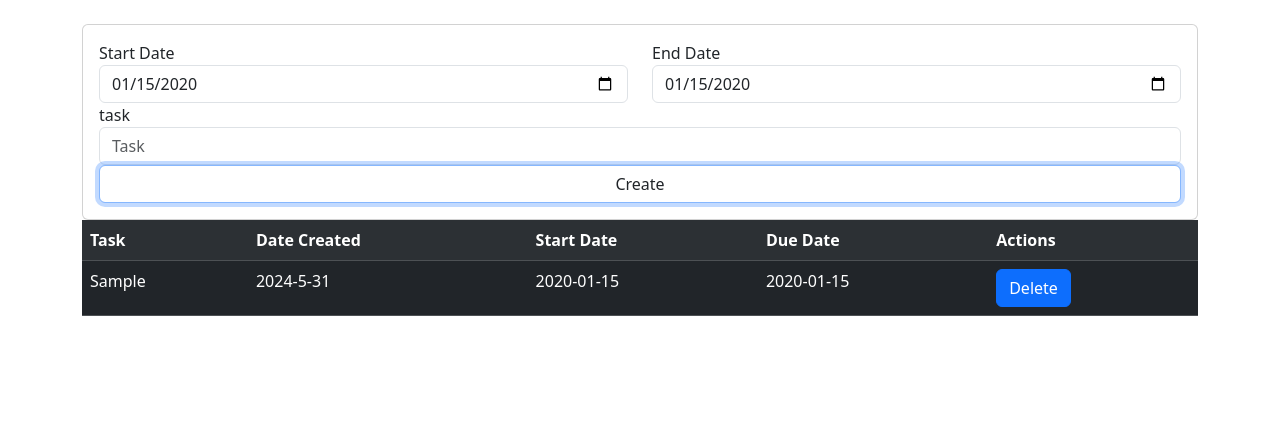
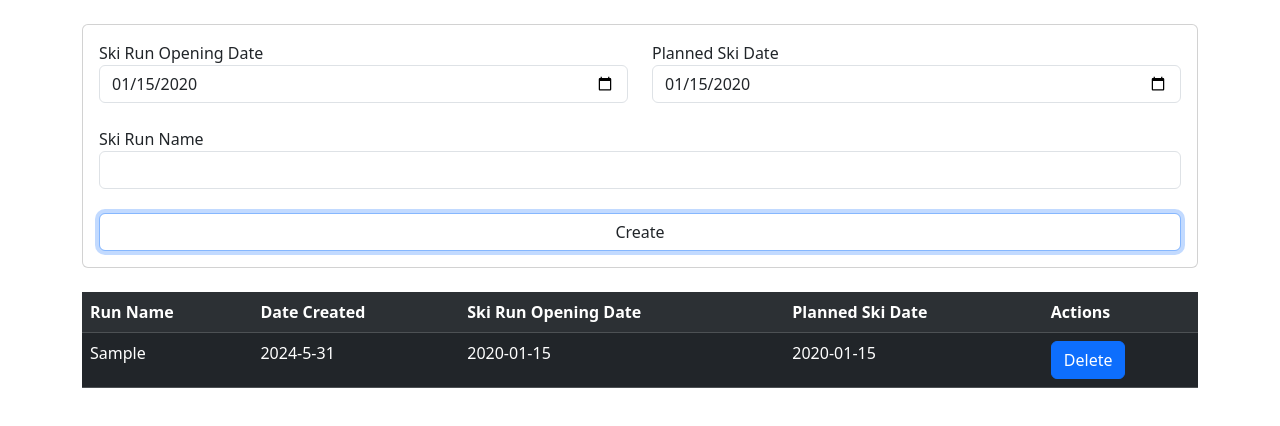
Before and after one commit to stevengrundner/skiRunList, a website: page index.html in a window 1280 px wide. Both pictures are taken after typing "2020-01-15", "2020-01-15", "Sample" into the empty fields and a click on the button "Create". Drawn offline with nearby package versions, Linux system fonts and the light colour scheme.

Commit message:
updated names

```diff
--- a/index.html
+++ b/index.html
@@ -6,33 +6,45 @@
     <title>skiRunList</title>
     <link rel="stylesheet" href="node_modules/bootstrap/dist/css/bootstrap.css">
 </head>
-<body class ="container">
+<body class ="container"> <!-- this is the box that i'm putting the dates and create box-->
 
-    <br>
+    <br> <!-- creating the break line so that there is a space below the box and calendar-->
+
     <div class="card">
         <div class="card-body">
             <div class="row">
+                <!-- the above code sets up the inside of the container-->
+
                 <div class="col-sm">
                     <div class="form-group">
-                        <label for="new-start-date">Start Date</label>
-                        <input type="date" class="form-control" id="new-start-date">
+                        <label for="new-opening-date">Ski Run Opening Date</label>
+                        <input type="date" class="form-control" id="new-opening-date">
                     </div>
                 </div>
+                <!-- the code above shows the start date-->
+
                 <div class="col-sm">
                     <div class="form-group">
-                        <label for="new-end-date">End Date</label>
-                        <input type="date" class="form-control" id="new-end-date">
+                        <label for="new-ski-date">Planned Ski Date</label>
+                        <input type="date" class="form-control" id="new-ski-date">
                     </div>
                 </div>
             </div>
+                <!-- the code above shows the end date-->
+
+                <br> <!-- creates a space below the dates to make it look nicer-->
             <div class="row">
                 <div class="col-sm">
                     <div class="form-group">
-                        <label for="new-task">task</label>
-                        <input type="text" class="form-control" id="new-task" placeholder="Task">
+                        <label for="new-ski-run">Ski Run Name</label>
+                        <input type="text" class="form-control" id="new-ski-run">
                     </div>
                 </div>
             </div>
+                <!-- the code above creates the task box utilizing bootstrap-->
+
+
+            <br> <!-- creating a space below the ski run list to the create box-->
             <div>
                 <button id="add" class="btn btn-primary form-control"> Create</button>
             </div>
@@ -41,15 +53,16 @@
 
 
 
-
+    <br> <!-- this break line makes the logged list look nicer showing the bottom of the container-->
     <table id="list" class="table table-dark table-striped">
         <tr>
-            <th>Task</th>
+            <th>Run Name</th>
             <th>Date Created</th>
-            <th>Start Date</th>
-            <th>Due Date</th>
+            <th>Ski Run Opening Date</th>
+            <th>Planned Ski Date</th>
             <th>Actions</th>
         </tr>
+        <!-- the code above shows the logging information of the tasks-->
     </table>
 
 
--- a/index.js
+++ b/index.js
@@ -5,13 +5,13 @@ document.getElementById('add').addEventListener('click', () => {
     let table = document.getElementById('list');
     let row = table.insertRow(1);
     row.setAttribute('id', `item-${id}`);
-    row.insertCell(0).innerHTML = document.getElementById('new-task').value;
+    row.insertCell(0).innerHTML = document.getElementById('new-ski-run').value;
     row.insertCell(1).innerHTML = `${createdDate.getFullYear()}-${createdDate.getMonth() + 1}-${createdDate.getDate()}`;
-    row.insertCell(2).innerHTML = document.getElementById ('new-start-date').value;
-    row.insertCell(3).innerHTML = document.getElementById ('new-end-date').value;
+    row.insertCell(2).innerHTML = document.getElementById ('new-opening-date').value;
+    row.insertCell(3).innerHTML = document.getElementById ('new-ski-date').value;
     let actions = row.insertCell(4);
     actions.appendChild(createDeleteButton(id++));
-    document.getElementById('new-task').value = '';
+    document.getElementById('new-ski-run').value = '';
 });
 
 function createDeleteButton(id){
```
